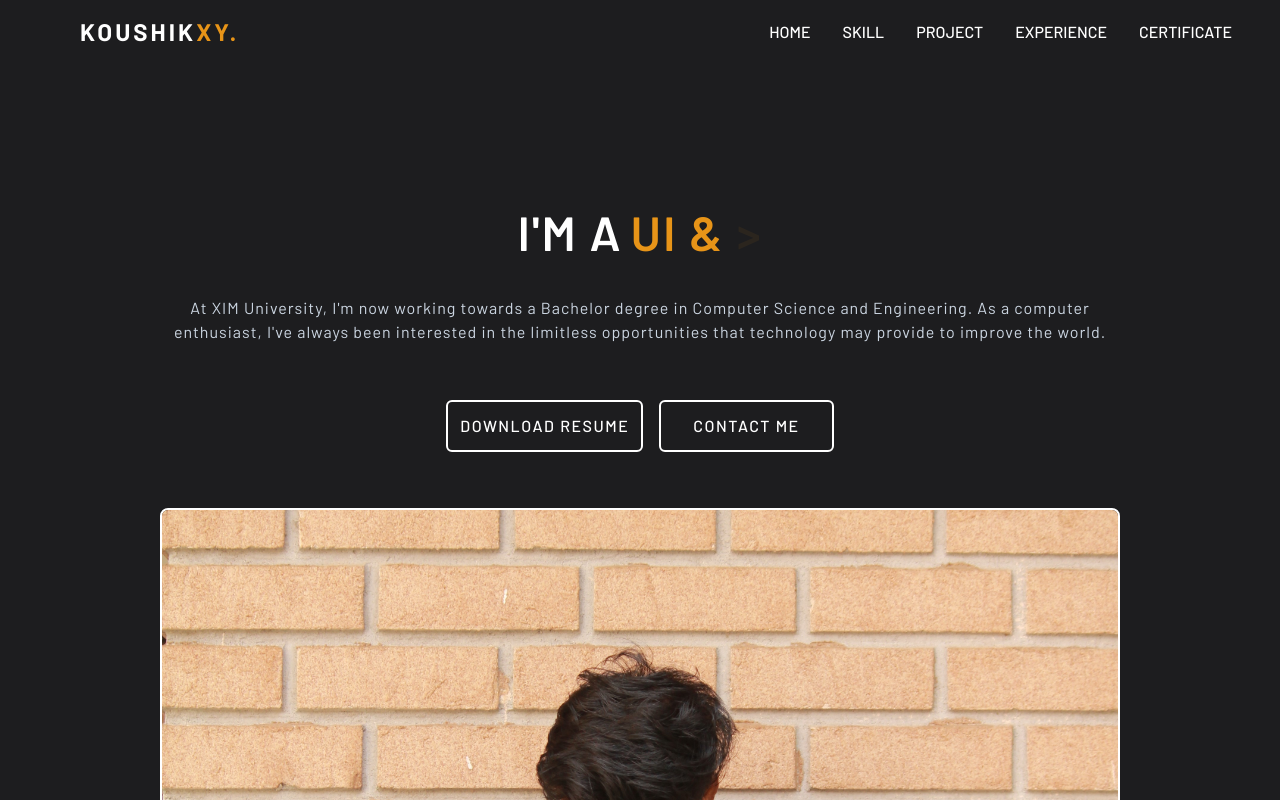
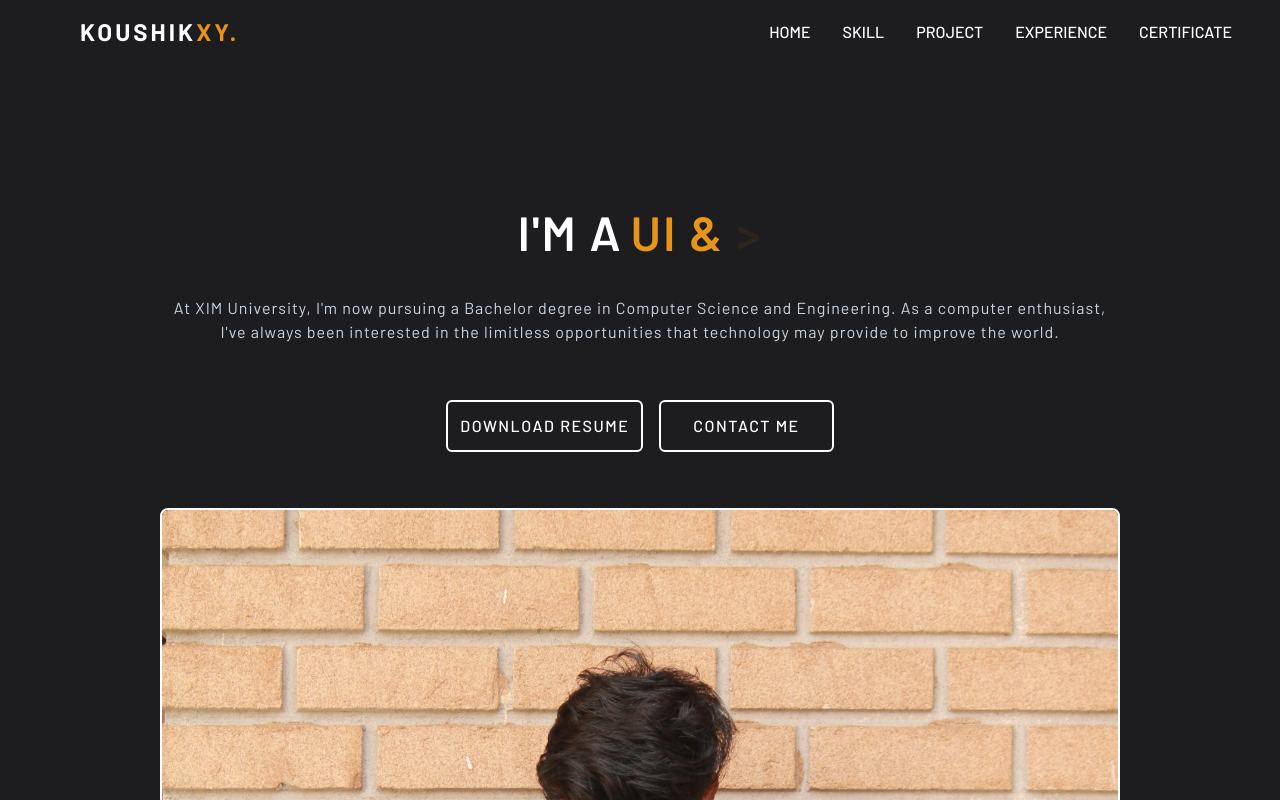
Before and after one commit to koushikxy/koushikMaity, a React (Create React App) app: page / in a window 1280 px wide. Shown: the top 800 px of the page. Built offline with nearby package versions, Linux system fonts and the light colour scheme.

Commit message:
spelling updates

```diff
--- a/src/pages/Home.jsx
+++ b/src/pages/Home.jsx
@@ -35,7 +35,7 @@ const Home = () => {
             />
             </h1>
           </div>
-          <p data-aos='fade-up' data-aos-delay='100' data-aos-once='false' className='text-slate-300 md:text-base text-sm tracking-[1px] md:pt-8 mt-2'>At XIM University, I'm now working towards a Bachelor degree in Computer Science and Engineering. As a computer enthusiast, I've always been interested in the limitless opportunities that technology may provide to improve the world.</p>
+          <p data-aos='fade-up' data-aos-delay='100' data-aos-once='false' className='text-slate-300 md:text-base text-sm tracking-[1px] md:pt-8 mt-2'>At XIM University, I'm now pursuing a Bachelor degree in Computer Science and Engineering. As a computer enthusiast, I've always been interested in the limitless opportunities that technology may provide to improve the world.</p>
           <div data-aos='fade-up' data-aos-delay='100' data-aos-once='false' className='md:mt-14 mt-8 flex justify-center'>
             <button className='border-2 md:text-base text-[10px] border-white rounded-md p-3 text-white font-medium tracking-[1.5px] hover:bg-white hover:text-black mr-2 '><Link target='_blank' to='https://drive.google.com/file/d/14LYi-6hBtQasRnf9gjLhTEAxag2C8p_7/view?usp=sharing'>DOWNLOAD RESUME</Link></button>
             <button className='border-2 md:text-base text-[10px] border-white rounded-md py-3 px-8 text-white font-medium tracking-[1.5px] hover:bg-white hover:text-black ml-2'><Link target='_blank' to='mailto:ksmaity21@gmail.com'>CONTACT ME</Link></button>
```
